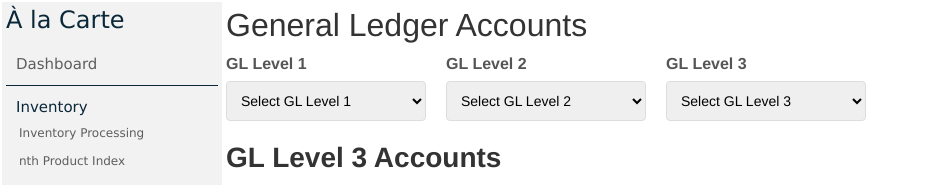
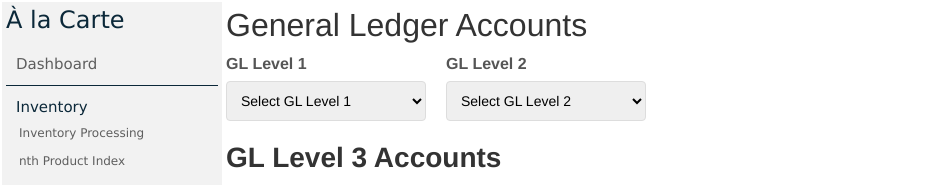
Before and after one commit to ClaytonAllenThompsonII/WebApp, a Django app: page /invoice/general_ledger_accounts/ in a window 1280 px wide. Shown: the part 58-243 px from the top of the page, without its empty margins (0-927 px from the left). Run offline with Django 4.2, Linux system fonts and the light colour scheme; the visitor is signed in with stand-in values (Sample User, id 1); data that the repository does not hold is empty; some libraries are stand-ins or nearby versions.

Commit message:
🔧🖼️ Remove GL Level 3 filter parameter from html
- Squash

```diff
--- a/invoice/templates/invoice/general_ledger_accounts.html
+++ b/invoice/templates/invoice/general_ledger_accounts.html
@@ -27,15 +27,7 @@
                 {% endfor %}
             </select>
         </div>
-        <div class="field">
-            <label for="gl_level_3">GL Level 3</label>
-            <select id="gl_level_3" >
-                <option value="">Select GL Level 3</option>
-                {% for gl3 in gl_level_3 %}
-                    <option value="{{ gl3.id }}" data-parent="{{ gl3.parent_id }}">{{ gl3.name }}</option>
-                {% endfor %}
-            </select>
-        </div>
+
     </div>
 
     <div class="gl3-table">
```
